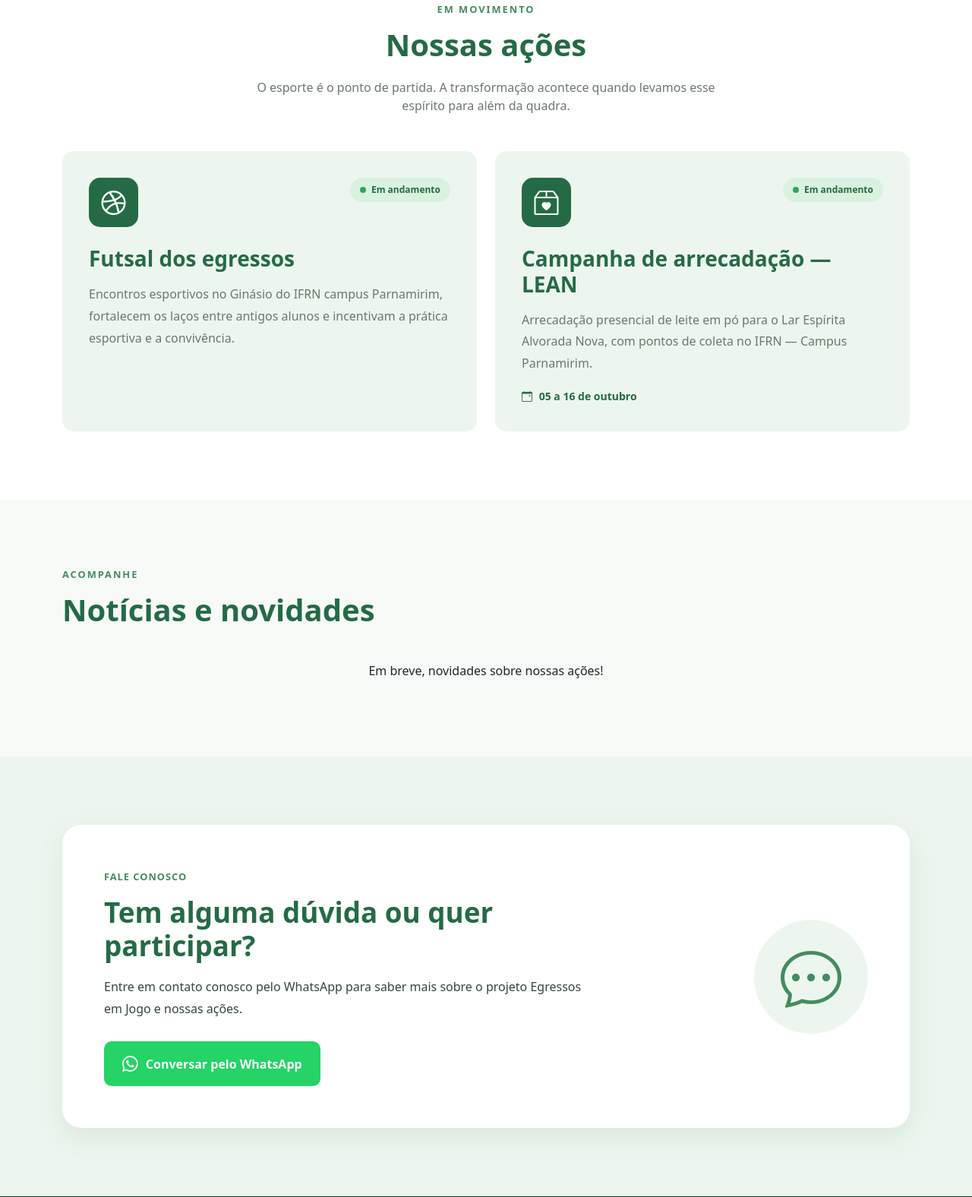
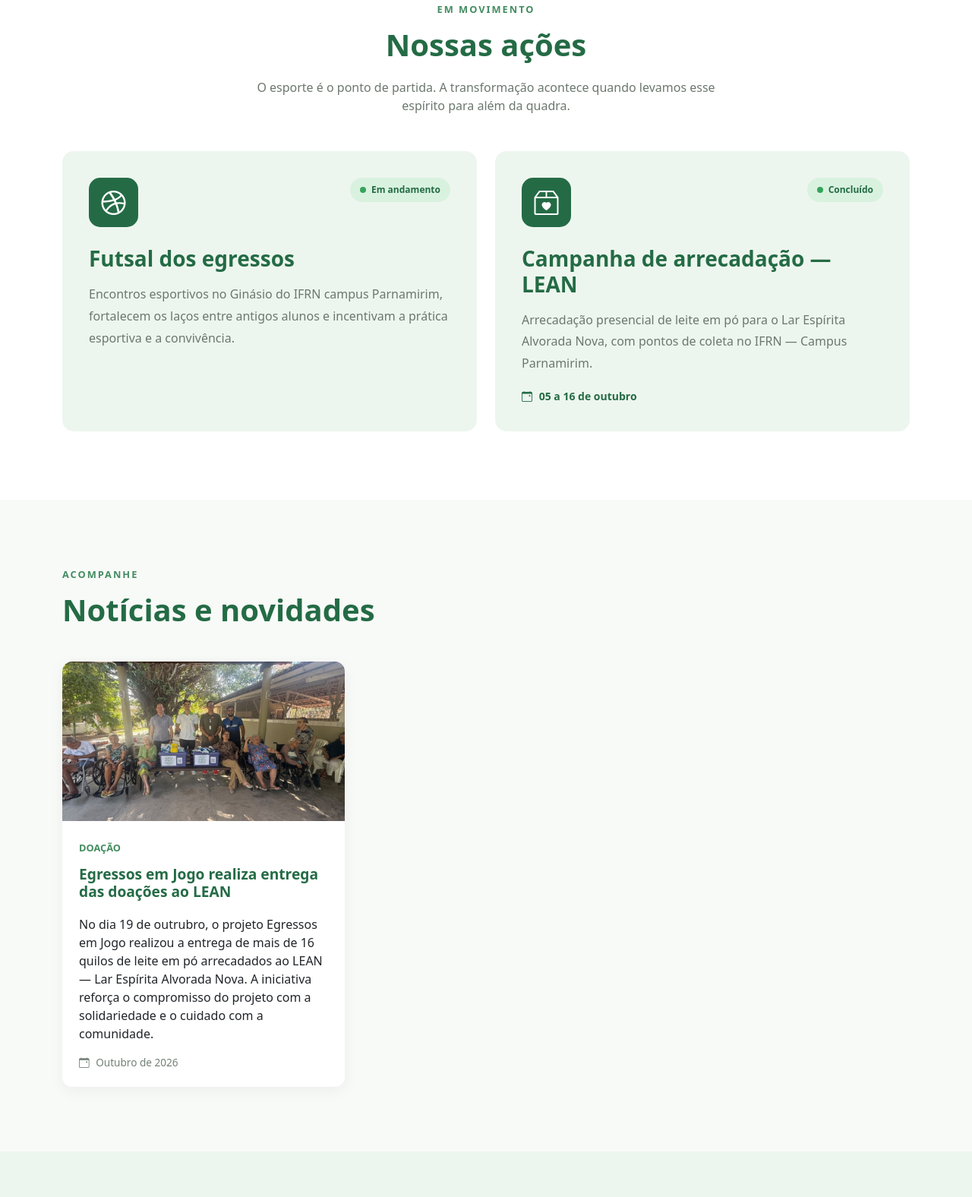
Before and after one commit to Lucas-lopes-oliveira/Egressos-Em-Jogo, a Flask app: page / in a window 1280 px wide. Shown: the part 2960-4536 px from the top of the page at 76% size. Run offline with Flask 3, Linux system fonts and the light colour scheme.

Commit message:
atualização da campanha

```diff
--- a/app/static/css/style.css
+++ b/app/static/css/style.css
@@ -540,6 +540,17 @@ body {
     font-weight: 700;
 }
 
+.materia-data {
+    display: block;
+    margin-top: 15px;
+    color: #718075;
+    font-size: 0.85rem;
+}
+
+.materia-data i {
+    margin-right: 5px;
+}
+
 
 /* =========================
    CONTATO
--- a/app/templates/index.html
+++ b/app/templates/index.html
@@ -278,7 +278,7 @@
 
                     <div>
                         <small>PERÍODO DE ARRECADAÇÃO</small>
-                        <h3>05 a 16 de outubro</h3>
+                        <h3>Encerrado</h3>
                     </div>
 
                 </div>
@@ -414,7 +414,7 @@
                         </div>
 
                         <span class="status-acao status-andamento">
-                            Em andamento
+                            Concluído
                         </span>
 
                     </div>
@@ -463,8 +463,34 @@
 
         </div>
 
-            <div class="col-12 text-center">
-                <p>Em breve, novidades sobre nossas ações!</p>
+            <div class="col-md-6 col-lg-4">
+                <div class="materia-card">
+                    <img
+                        src="{{ url_for('static', filename='uploads/foto-entrega2.jpeg') }}"
+                        alt="Entrega das doações arrecadadas pelo Egressos em Jogo"
+                    >
+
+                    <div class="materia-content">
+                        <span class="materia-categoria">Doação</span>
+
+                        <h3>
+                            Egressos em Jogo realiza entrega das doações ao LEAN
+                        </h3>
+
+                        <p>
+                            No dia 19 de outrubro, o projeto Egressos em Jogo realizou
+                            a entrega de mais de 16 quilos de leite em pó arrecadados ao LEAN —
+                            Lar Espírita Alvorada Nova. A iniciativa reforça
+                            o compromisso do projeto com a solidariedade e
+                            o cuidado com a comunidade.
+                        </p>
+
+                        <span class="materia-data">
+                            <i class="bi bi-calendar-event"></i>
+                            Outubro de 2026
+                        </span>
+                    </div>
+                </div>
             </div>
 
         </div>
```
Also changed, not shown: app/static/uploads/foto-entrega1.jpeg (added), app/static/uploads/foto-entrega2.jpeg (added), 1 other file.
